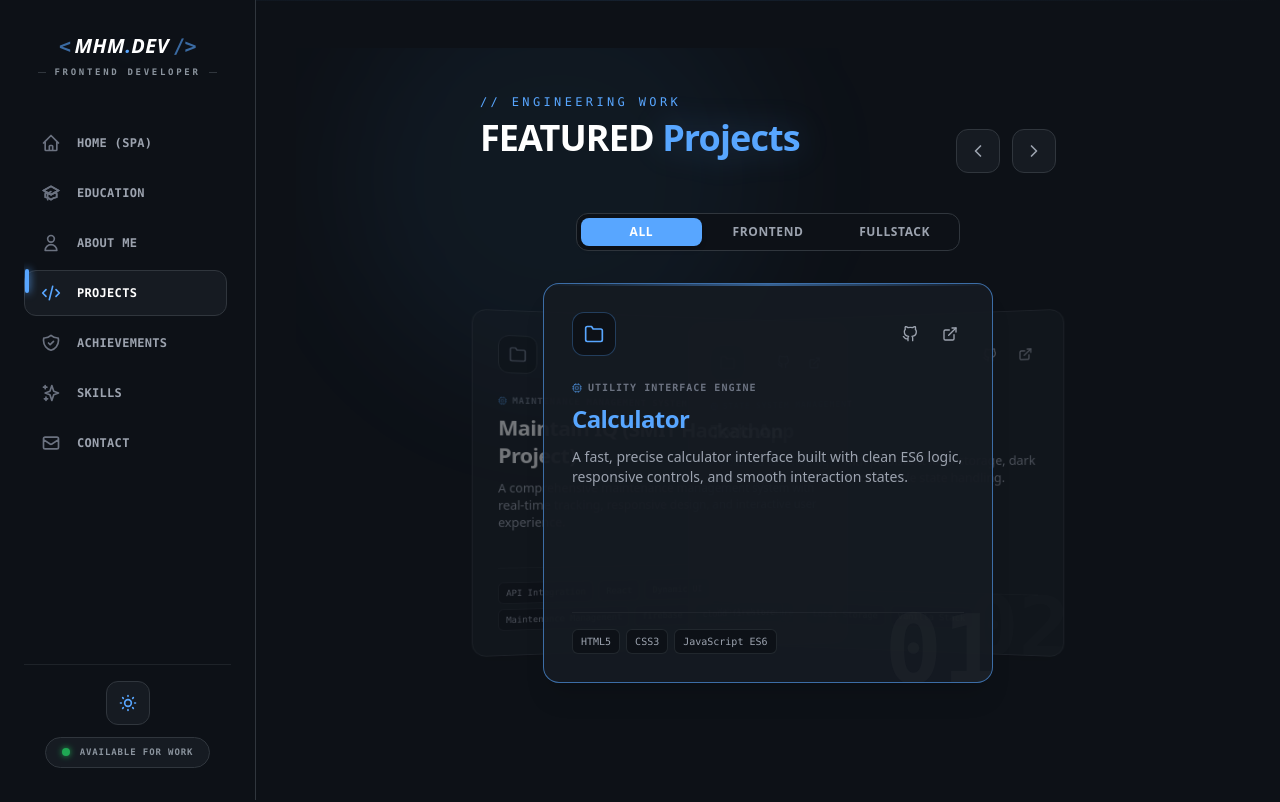
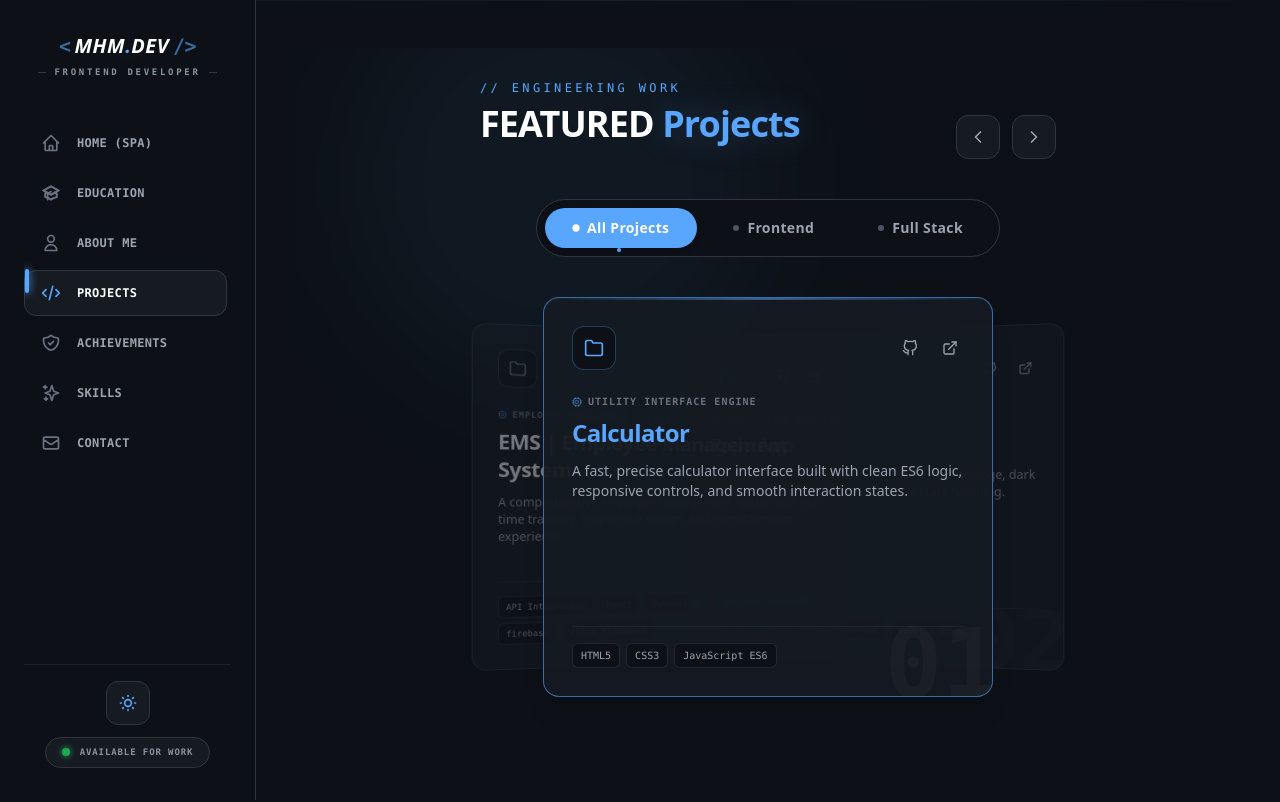
Before and after one commit to hussain-afk/My-First-React-Portfolio-Using-Vite, a React (Vite) app: page /projects in a window 1280 px wide. Shown: the top 802 px of the page. Built offline with nearby package versions, Linux system fonts and the light colour scheme.

Commit message:
add: EMS Project Added

```diff
--- a/package.json
+++ b/package.json
@@ -11,7 +11,7 @@
   },
   "dependencies": {
     "@formspree/react": "^3.0.0",
-    "@tailwindcss/vite": "^4.3.0",
+    "@tailwindcss/vite": "^4.3.3",
     "framer-motion": "^12.40.0",
     "lucide-react": "^1.16.0",
     "react": "^19.2.6",
@@ -19,7 +19,7 @@
     "react-icons": "^5.6.0",
     "react-router-dom": "^7.15.1",
     "swiper": "^12.1.4",
-    "tailwindcss": "^4.3.0"
+    "tailwindcss": "^4.3.3"
   },
   "devDependencies": {
     "@eslint/js": "^10.0.1",
--- a/src/components/Projects.jsx
+++ b/src/components/Projects.jsx
@@ -79,6 +79,16 @@ const projectsData = [
     tags: ['API Integration', 'React', 'Dynamic UI','Maintenance Management','firebase','cloud firestore'],
     githubUrl: 'https://github.com/hussain-afk/SMIT-HACKATHON-MaintainIQ',
     liveUrl: 'https://smit-hackathon-maintain-iq.vercel.app/',
+  },
+  {
+    title: 'EMS | Employee Management System ',
+    subtitle: 'Employee Management System',
+    category: 'fullstack',
+    description:
+      'A comprehensive employee management system with real-time tracking, responsive design, and interactive user experience.',
+    tags: ['API Integration', 'React', 'Dynamic UI','Employee Management','firebase','cloud firestore'],
+    githubUrl: 'https://github.com/hussain-afk/EMS--Employee-Management-System-',
+    liveUrl: 'https://ems-employee-management-system-delta.vercel.app/',
   },
 ];
 
@@ -186,24 +196,91 @@ export default function Projects() {
         </div>
 
         {/* 🌟 NEW: Clean Category Filter Tabs */}
-        <div className={`flex items-center justify-center gap-1.5 p-1 rounded-xl border mb-8 max-w-sm mx-auto w-full ${
-          isDark ? 'bg-[#0d1117] border-[#30363d]' : 'bg-gray-100 border-gray-200'
-        }`}>
-          {['all', 'frontend', 'fullstack'].map((cat) => (
+        <div className="flex justify-center mb-10">
+  <div
+    className={`inline-flex items-center gap-2 p-2 rounded-full border transition-all duration-300 ${
+      isDark
+        ? 'bg-[#0d1117] border-[#30363d]'
+        : 'bg-gray-100 border-gray-200'
+    }`}
+  >
+    {['all', 'frontend', 'fullstack'].map((cat) => {
+      const isActive = filter === cat;
+
+      return (
         <button
           key={cat}
           onClick={() => handleFilterChange(cat)}
-              className={`flex-1 py-1.5 text-xs font-bold uppercase tracking-wider rounded-lg transition-all duration-200 cursor-pointer ${
-                filter === cat
+          className={`
+            relative
+            px-5
+            sm:px-7
+            py-2.5
+            rounded-full
+            text-xs
+            sm:text-sm
+            font-semibold
+            capitalize
+            tracking-wide
+            cursor-pointer
+            transition-all
+            duration-300
+            whitespace-nowrap
+            ${
+              isActive
                 ? 'bg-[#58a6ff] text-white shadow-md'
                 : isDark
                   ? 'text-gray-400 hover:text-white hover:bg-[#161b22]'
                   : 'text-gray-600 hover:text-gray-900 hover:bg-gray-200'
-              }`}
+            }
+          `}
         >
-              {cat}
+          <span className="flex items-center gap-2">
+            {/* Category Indicator */}
+            <span
+              className={`
+                w-1.5
+                h-1.5
+                rounded-full
+                transition-all
+                duration-300
+                ${
+                  isActive
+                    ? 'bg-white scale-110'
+                    : isDark
+                      ? 'bg-gray-600'
+                      : 'bg-gray-400'
+                }
+              `}
+            />
+
+            {/* Label */}
+            {cat === 'all'
+              ? 'All Projects'
+              : cat === 'frontend'
+                ? 'Frontend'
+                : 'Full Stack'}
+          </span>
+
+          {/* Active Bottom Indicator */}
+          {isActive && (
+            <span
+              className="
+                absolute
+                left-1/2
+                -bottom-1
+                w-1
+                h-1
+                rounded-full
+                bg-[#58a6ff]
+                -translate-x-1/2
+              "
+            />
+          )}
         </button>
-          ))}
+      );
+    })}
+  </div>
 </div>
 
         {/* CAROUSEL CONTAINER */}
```
Also changed, not shown: 1 other file (tests, documents, lock files or other folders). Lines whose indentation alone changed are shown as unchanged.
